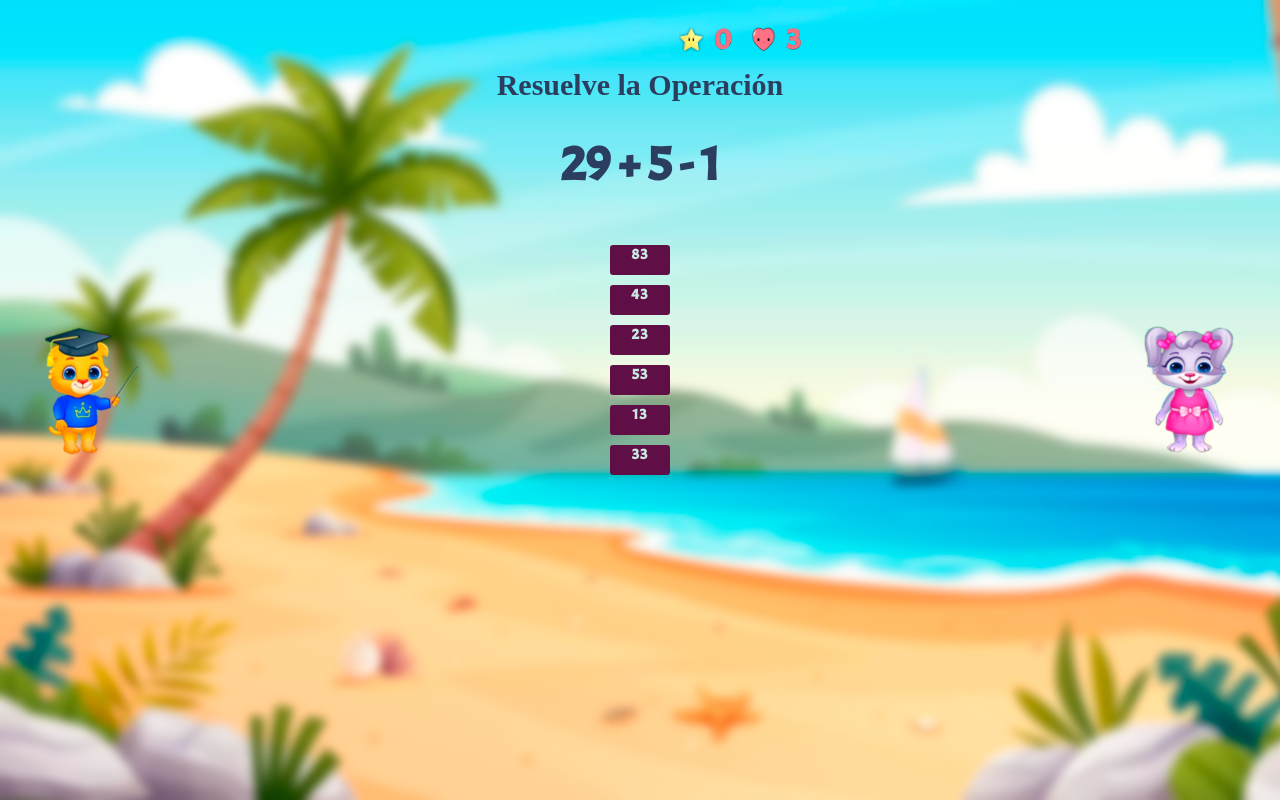
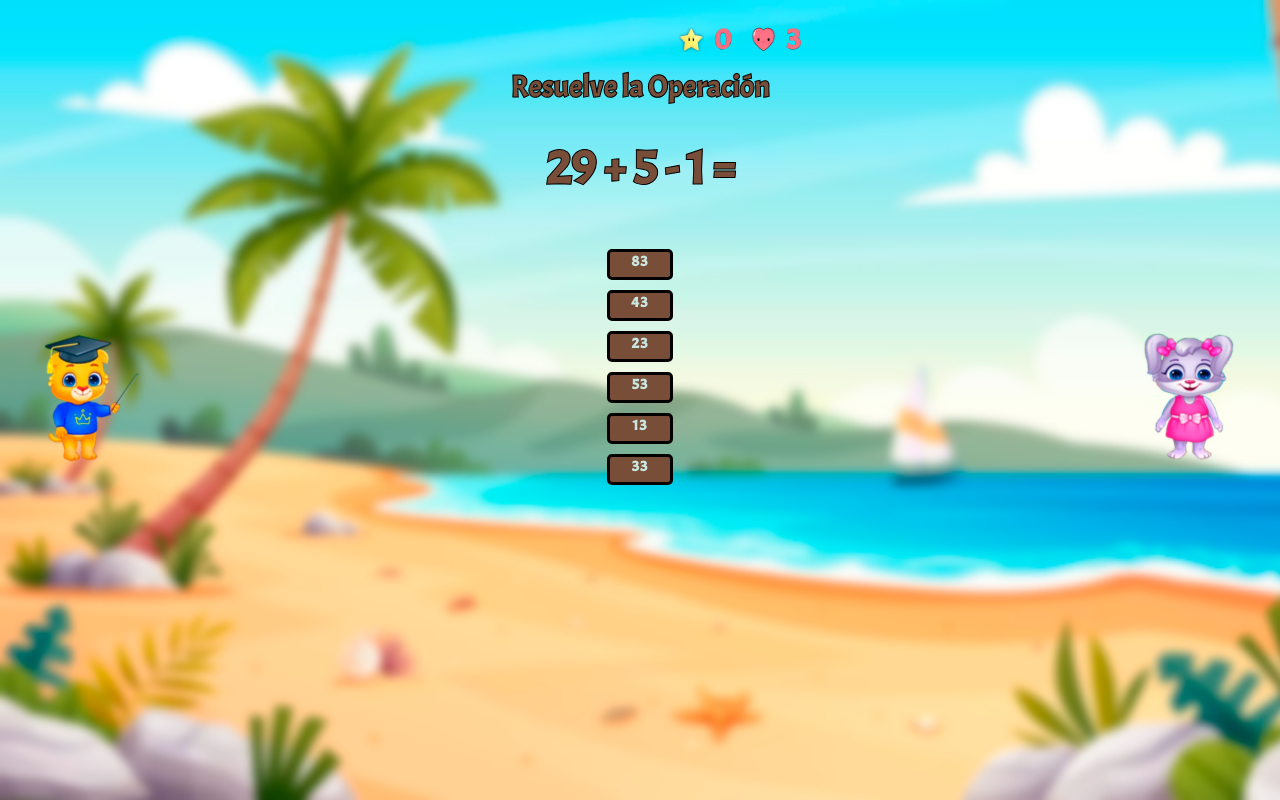
Before and after one commit to leonardglez12485/suma-resta, a Vue app: page / in a window 1280 px wide. Both pictures are taken after a click on the picture 656 px from the left and 385 px from the top of the page. Built offline with nearby package versions, Linux system fonts and the light colour scheme; a web font is replaced by a local one.

Commit message:
Updating Visuals

```diff
--- a/src/components/Respuesta.vue
+++ b/src/components/Respuesta.vue
@@ -26,21 +26,22 @@ ul {
   /* list-style-image: url('../assets/navbar.png'); */
 }
 li {
-  background-color: #5f0e46;
-  /* border-radius: 25px; */
+  background-color: #784e39;
+  border-radius:5px;
+  border: 3px solid black;
   color: #cae6e1;
   cursor: pointer;
   margin-bottom: 10px;
   width: 60px;
-  height: 30px;
+  height: 25px;
   scrollbar-shadow-color: #5f0e46;
 }
-
+/*
 li:hover {
   background-color: #579389;
   color: #cae6e1;
   border: 2px solid #5f0e46;
-}
+} */
 
 .resp-container {
   display: flex;
--- a/src/css/animations.css
+++ b/src/css/animations.css
@@ -14,7 +14,7 @@
     border-radius: 3px;
     position:relative;
     text-transform:uppercase;
-    color:#5f0e46;
+    color:#784e39;
     font-weight:700;
     letter-spacing:1px;
     border:none;
@@ -41,7 +41,7 @@
     text-shadow: 6px 5px 24px #666666; */
     animation: span4 2s linear infinite;
     animation-delay: 4s;
-   color: #5f0e46;
+   color: #784e39;
    font-size: 15px;
    letter-spacing: 0;
   }
--- a/src/helpers/operations.js
+++ b/src/helpers/operations.js
@@ -36,7 +36,7 @@ const getOperation = ()=>{
     const c = getRandomArbitrary(0,9);
     const s1 = signos[Math.floor(Math.random() * 2)];
     const s2 = signos[Math.floor(Math.random() * 2)];
-    respuesta.operation = `${a} ${s1} ${b} ${s2} ${c}`;
+    respuesta.operation = `${a} ${s1} ${b} ${s2} ${c} =`;
     if(getResultado(a,b,c,s1,s2)>0){
         respuesta.resp= getResultado(a,b,c,s1,s2);
         respuesta.valido= true;
--- a/src/pages/MathPage.vue
+++ b/src/pages/MathPage.vue
@@ -35,21 +35,21 @@
   </div>
   <h1 v-if="!respuesta">Cargando Operación...</h1>
   <div v-else>
-    <h2 id="h2-resuelve">Resuelve la Operación</h2>
+    <h2 class="stroke" id="h2-resuelve">Resuelve la Operación</h2>
     <div id="suma">
-      <Suma :operation="respuesta.operation" />
+      <Suma class="stroke" :operation="respuesta.operation" />
     </div>
 
     <div id="div-lista-resp">
       <img id="img-gato-game" src="../assets/gato-game.png" alt="">
-      <Respuesta :respuestas="respuestasArray" @selection="checkAnswer" />
+      <Respuesta  :respuestas="respuestasArray" @selection="checkAnswer" />
       <!-- <Respuesta :respuestas="respuestasArray" @selection="timer" /> -->
       <img id="img-coneja-game" src="../assets/conejita-game.png" alt="">
     </div>
 
 
-    <h2 id="h2-resp" v-if="showAnswer" class="fade-in">{{ message }}</h2>
-    <button v-if="showButtom" @click="newGame">Continuar Jugando</button>
+    <h2 id="h2-resp" v-if="showAnswer" class="fade-in stroke">{{ message }}</h2>
+    <button class="stroke" v-if="showButtom" @click="newGame">Continuar Jugando</button>
   </div>
  </div>
 </div>
@@ -303,6 +303,7 @@ h2{
 }
 #h2-resuelve{
   margin-top: 10px;
+  font-family: "Acme";
 }
 
 #suma{
```
